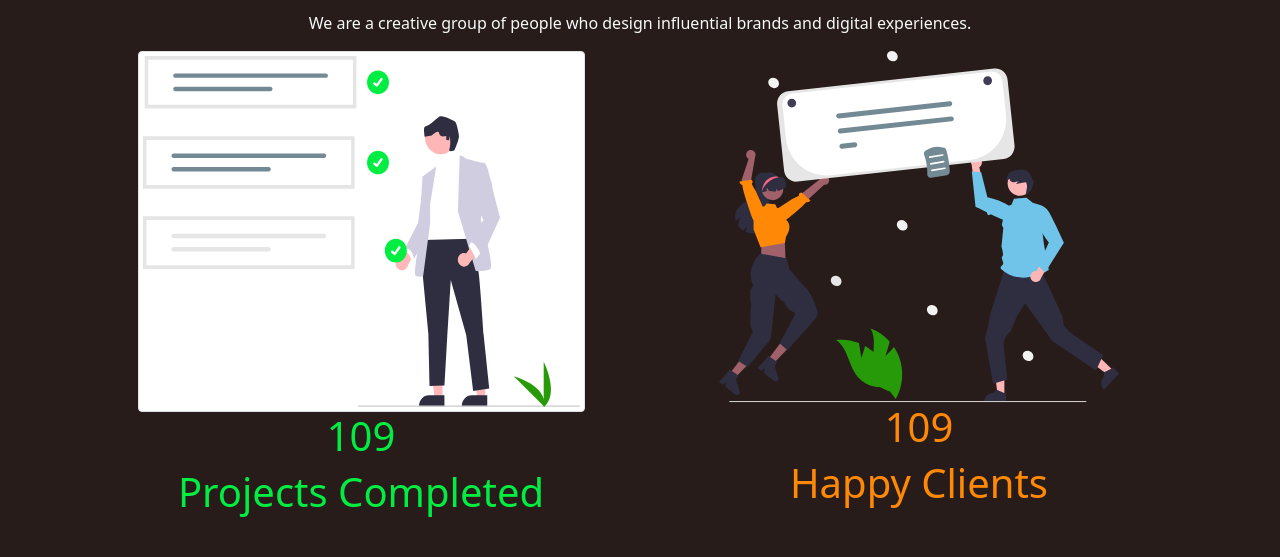
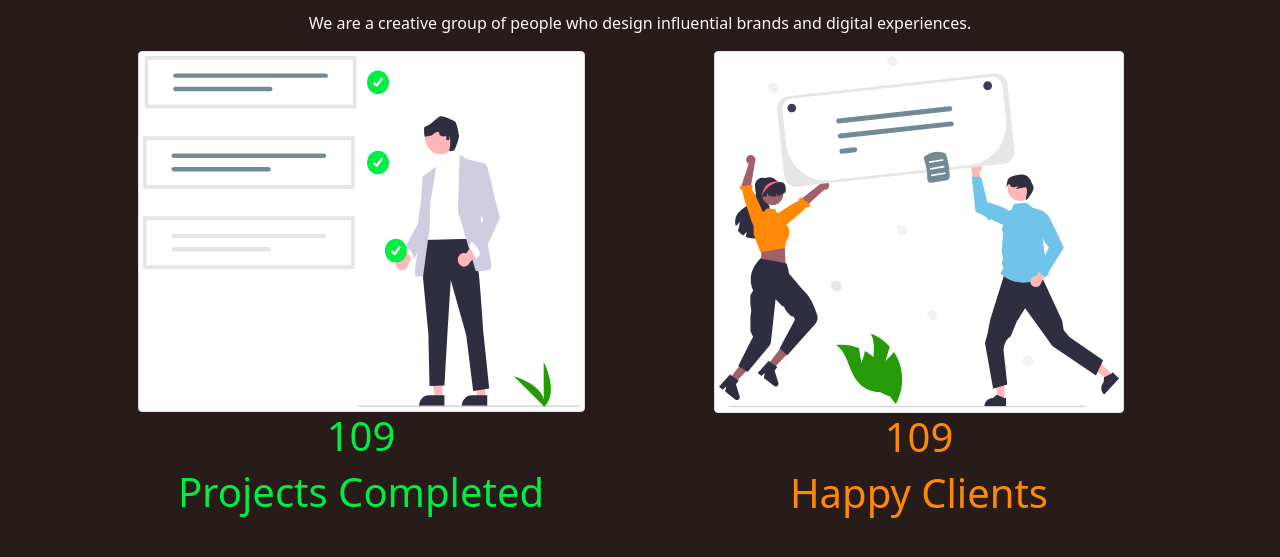
Before and after one commit to Allan-Ojwang/Halmi-Arts, a website: page index.html in a window 1280 px wide. Shown: the part 589-1146 px from the top of the page. Drawn offline with nearby package versions, Linux system fonts and the light colour scheme.

Commit message:
Update index.html

```diff
--- a/index.html
+++ b/index.html
@@ -89,7 +89,7 @@
             <h1 class="text-lightgreen">Projects Completed</h1>
           </div>
           <div class="col">
-            <img src="./assets/image/undraw_happy_announcement_re_tsm0.svg" alt="">
+            <img src="./assets/image/undraw_happy_announcement_re_tsm0.svg"class="img-thumbnail" alt="">
             <h1 class="text-orange">109</h1>
             <h1 class="text-orange">Happy Clients</h1>
           </div>
```
